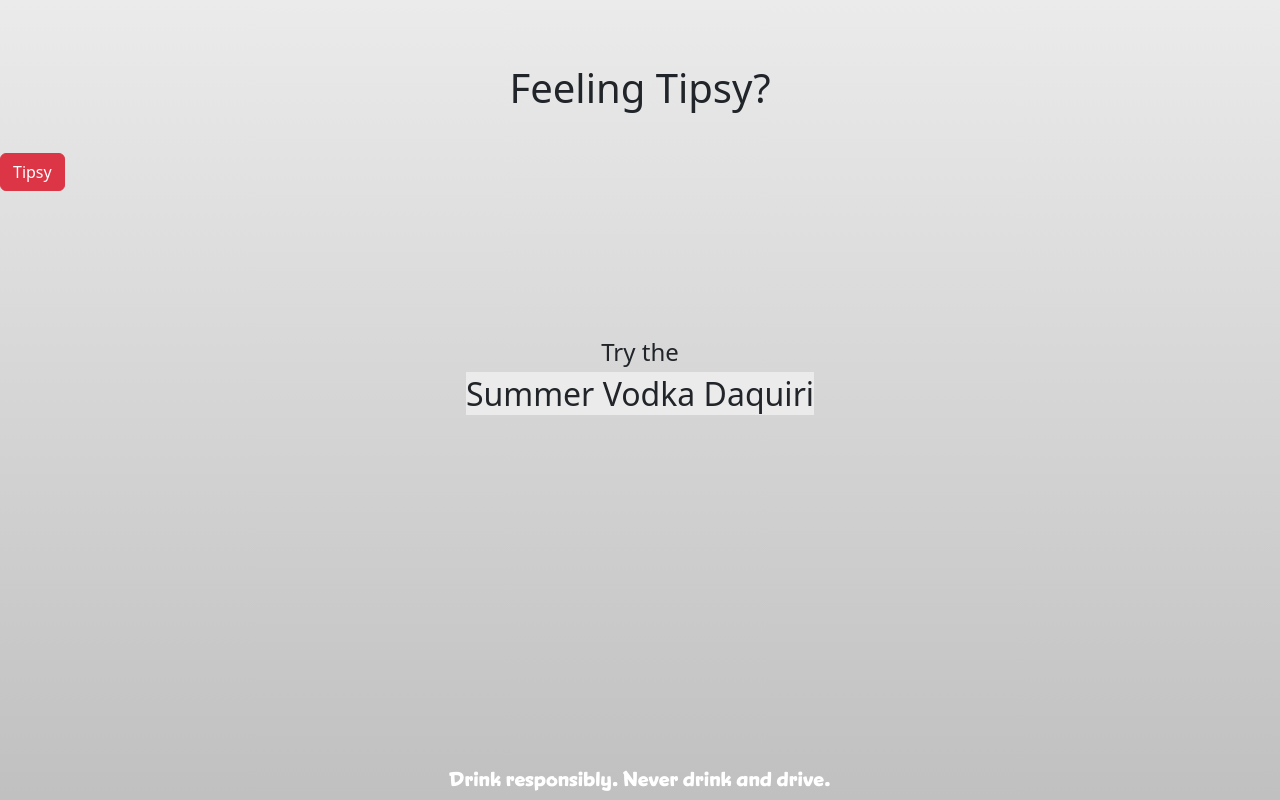
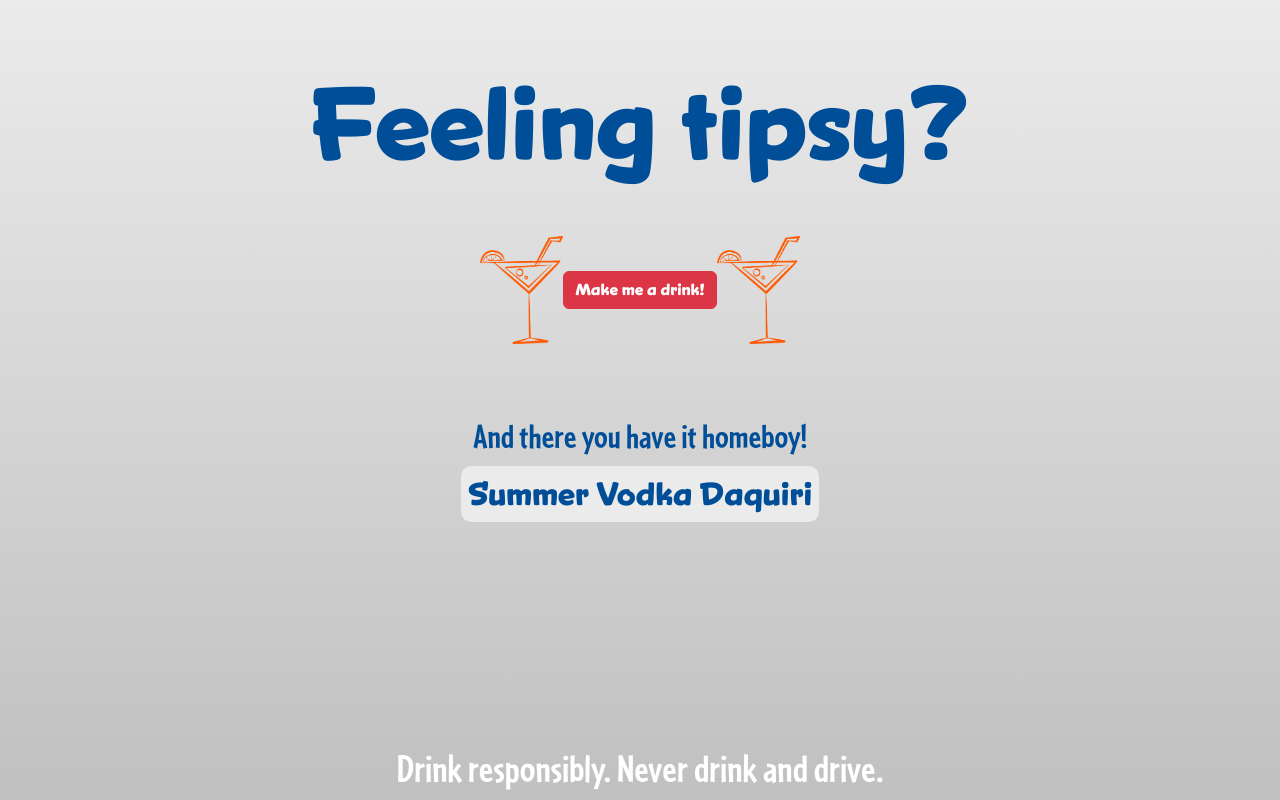
Before and after one commit to phill52/tipsy-drink, a React (Create React App) app: page / in a window 1280 px wide. Built offline with nearby package versions, Linux system fonts and the light colour scheme.

Commit message:
Updated styling and added cocktail image

```diff
--- a/src/App.css
+++ b/src/App.css
@@ -7,6 +7,13 @@ body, html {
   font-family: "Snicker";
   src: local("Snicker"),
   url("./assets/Snicker-Bold.ttf") format("truetype");
+  font-weight: bold;
+  }
+@font-face
+  {
+  font-family: "Cafeteria";
+  src: local("Cafeteria"),
+  url("./assets/Cafeteria Bold.otf") format("opentype");
   font-weight: bold;
   }
 
@@ -24,18 +31,19 @@ body, html {
 }
 .Header {
   justify-content: center;
+  align-items: center;
   font-size: 60px;
 }
 
 
 
 .Bottom {
-  font-family:Snicker;
+  font-family:Cafeteria;
   text-align: center;
   position:absolute;
   color: white;
   bottom: 0;
   left:0;
   width: 100%;
-  font-size: 80;
+  font-size: 40px;
 }
--- a/src/App.js
+++ b/src/App.js
@@ -7,6 +7,8 @@ import {Howl} from 'howler'
 import {Button} from 'react-bootstrap';
 import 'bootstrap/dist/css/bootstrap.min.css';
 import './assets/Snicker-Bold.ttf';
+import cocktail from './assets/cocktail.PNG';
+
 
 const audioClips = [
   {sound: Homeboy1, label: 'Homeboy1'}
@@ -43,11 +45,15 @@ function App() {
     <div className="App">
       <div  className="Header">
         <h5 style={{fontSize:0}}>⠀</h5>
-        <h1 style={{marginTop:'5%', textAlign: 'center'}}>Feeling Tipsy?</h1>
-          <Button variant="danger" style={{justifyContent: 'center'}} onClick={()=>handlePress()}>Tipsy</Button>
-          <h4 style={{textAlign: 'center', marginTop:'10%'}}>Try the</h4>
-          <h2 style={{textAlign: 'center', alignContent: 'center'}}><span style={{backgroundColor: 'rgb(235,235,235)'}}>{drink}</span></h2>
-          <h5 className="Bottom">Drink responsibly. Never drink and drive.</h5>
+        <h1 style={{fontFamily: 'Snicker', marginTop:'5%', textAlign: 'center', color: '#004E98', fontSize: 102}}>Feeling tipsy?</h1>
+        <div style={{display: 'flex', justifyContent:'center', alignItems:'center', marginTop:50}}>
+          <img src={cocktail}height={108} width={83}/>
+          <Button variant="danger" style={{fontFamily: 'Snicker', display: 'flex', justifyContent: 'center', alignItems: 'center'}} onClick={()=>handlePress()}>Make me a drink!</Button>
+          <img src={cocktail}height={108} width={83}/>
+        </div>
+        <h4 style={{fontFamily: 'Cafeteria', textAlign: 'center', marginTop:71, color: '#004E98', fontSize:35}}>And there you have it homeboy!</h4>
+        <h2 style={{fontFamily: 'Snicker', textAlign: 'center', marginTop: 18, alignContent: 'center', color: '#004E98'}}><span style={{borderRadius:10,padding:7, margin:5,backgroundColor: 'rgb(235,235,235)'}}>{drink}</span></h2>
+        <h5 className="Bottom" style={{fontSize:40}}>Drink responsibly. Never drink and drive.</h5>
       </div>
       {/* <h5 className="Bottom">Drink responsibly. Never drink and drive.</h5> */}
     </div>
```
Also changed, not shown: src/assets/Cafeteria Bold.otf (added), src/assets/cocktail.PNG (added).
